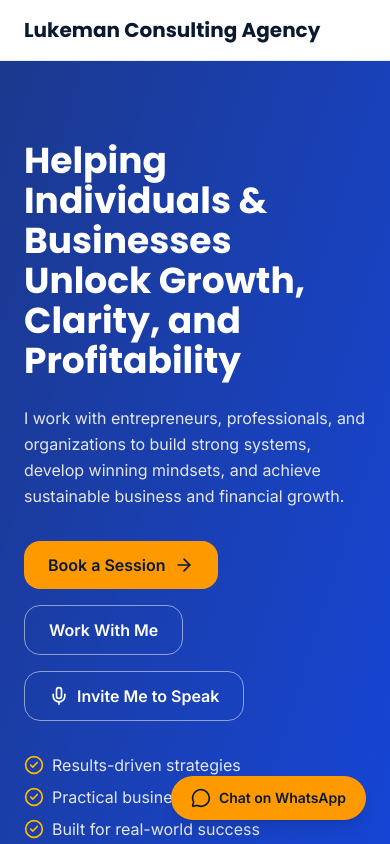
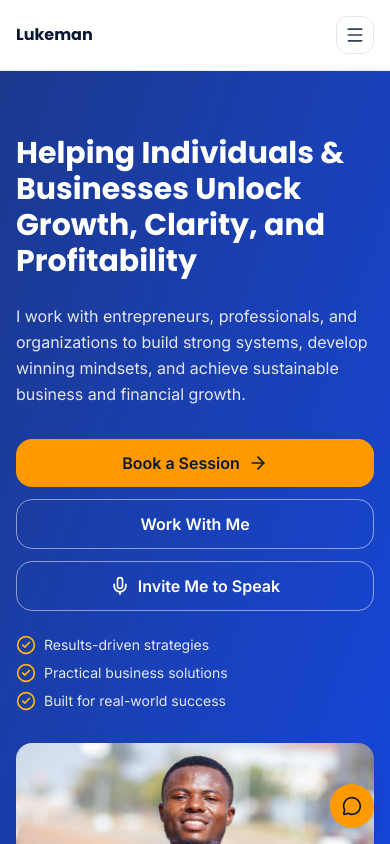
Before and after one commit to Benchog/lukeman-website, a Next.js app: page / in a window 390 px wide. Shown: the top 844 px of the page. Built offline with nearby package versions, Linux system fonts and the light colour scheme.

Commit message:
Optimize mobile layout, nav, and client-focused content

```diff
--- a/app/about/page.tsx
+++ b/app/about/page.tsx
@@ -9,8 +9,8 @@
 
 export default function AboutPage() {
   return (
-    <section className="py-20">
-      <div className="max-w-7xl mx-auto px-6 grid gap-10 lg:grid-cols-2 items-center">
+    <section className="py-16 sm:py-20">
+      <div className="max-w-7xl mx-auto px-4 sm:px-6 grid gap-8 sm:gap-10 lg:grid-cols-2 items-center">
         <Image
           src="/Lukeman.jpeg"
           alt="Lukeman Tahiru - Business Consultant"
@@ -20,7 +20,7 @@
           loading="lazy"
         />
         <div>
-          <h1 className="text-4xl md:text-6xl font-bold text-[#0A192F]">About Me</h1>
+          <h1 className="text-3xl sm:text-4xl md:text-6xl font-bold text-[#0A192F]">About Me</h1>
           <p className="mt-6 text-gray-600 leading-relaxed">
             I am an Agricultural Engineer turned Business Development Enthusiast, Consultant, and Mentor with a strong passion for helping people and businesses reach their full potential.
           </p>
@@ -34,7 +34,7 @@
               { icon: Users, label: "Personal development and mindset transformation" },
               { icon: CheckCircle2, label: "Financial growth and sustainability" },
             ].map(({ icon: Icon, label }) => (
-              <div key={label} className="rounded-2xl bg-slate-50 p-4">
+              <div key={label} className="rounded-2xl bg-slate-50 p-4 sm:p-5">
                 <div className="bg-amber-100 p-3 rounded-xl w-fit">
                   <Icon className="w-6 h-6 text-amber-600" />
                 </div>
--- a/app/contact/page.tsx
+++ b/app/contact/page.tsx
@@ -9,13 +9,13 @@
 
 export default function ContactPage() {
   return (
-    <section className="py-20 bg-slate-50">
-      <div className="max-w-7xl mx-auto px-6">
-        <h1 className="text-4xl md:text-6xl font-bold text-[#0A192F]">Let&apos;s Start a Conversation</h1>
+    <section className="py-16 sm:py-20 bg-slate-50">
+      <div className="max-w-7xl mx-auto px-4 sm:px-6">
+        <h1 className="text-3xl sm:text-4xl md:text-6xl font-bold text-[#0A192F]">Let&apos;s Start a Conversation</h1>
         <p className="mt-4 text-gray-600 leading-relaxed max-w-2xl">
           Let&apos;s work together to build something meaningful and impactful.
         </p>
-        <div className="mt-10 grid gap-6 md:grid-cols-3">
+        <div className="mt-8 sm:mt-10 grid gap-4 sm:gap-6 md:grid-cols-3">
           {[
             { icon: Mail, title: "Email", value: "lukemantahiru@gmail.com", href: "mailto:lukemantahiru@gmail.com" },
             { icon: Phone, title: "Phone", value: "0599117796 / 0500834031", href: "tel:+233599117796" },
@@ -25,7 +25,7 @@
               key={title}
               href={href}
               target={href.startsWith("http") ? "_blank" : undefined}
-              className="rounded-2xl bg-white p-6 shadow-lg transition-all duration-300 hover:scale-[1.02] hover:shadow-xl"
+              className="rounded-2xl bg-white p-5 sm:p-6 shadow-lg transition-all duration-300 hover:scale-[1.02] hover:shadow-xl"
             >
               <div className="bg-amber-100 p-3 rounded-xl w-fit">
                 <Icon className="w-6 h-6 text-amber-600" />
--- a/components/home-hero.tsx
+++ b/components/home-hero.tsx
@@ -13,40 +13,40 @@
 
 export function HomeHero() {
   return (
-    <section className="py-20 bg-gradient-to-br from-blue-900 to-blue-700">
-      <div className="max-w-7xl mx-auto px-6 grid gap-10 lg:grid-cols-2 items-center">
+    <section className="py-16 sm:py-20 bg-gradient-to-br from-blue-900 to-blue-700">
+      <div className="max-w-7xl mx-auto px-4 sm:px-6 grid gap-8 sm:gap-10 lg:grid-cols-2 items-center">
         <motion.div initial={{ opacity: 0, x: -20 }} animate={{ opacity: 1, x: 0 }} transition={{ duration: 0.7 }}>
-          <h1 className="text-4xl md:text-6xl font-bold text-white">
+          <h1 className="text-3xl sm:text-4xl md:text-6xl font-bold text-white">
             Helping Individuals & Businesses Unlock Growth, Clarity, and Profitability
           </h1>
           <p className="mt-6 text-gray-200 leading-relaxed max-w-xl">
             I work with entrepreneurs, professionals, and organizations to build strong systems, develop winning mindsets, and achieve sustainable business and financial growth.
           </p>
-          <div className="mt-8 flex flex-wrap gap-4">
+          <div className="mt-8 flex flex-col sm:flex-row sm:flex-wrap gap-3 sm:gap-4">
             <Link
               href="https://calendly.com/lukemantahiru/30min?month=2026-04"
               target="_blank"
-              className="rounded-2xl bg-amber-500 px-6 py-3 text-[#0A192F] font-semibold inline-flex items-center gap-2 transition-all duration-300 hover:scale-[1.02]"
+              className="w-full sm:w-auto justify-center rounded-2xl bg-amber-500 px-6 py-3 text-[#0A192F] font-semibold inline-flex items-center gap-2 transition-all duration-300 hover:scale-[1.02]"
             >
               Book a Session <ArrowRight className="w-5 h-5" />
             </Link>
             <Link
               href="/contact"
-              className="rounded-2xl border border-white/50 px-6 py-3 text-white font-semibold transition-all duration-300 hover:scale-[1.02]"
+              className="w-full sm:w-auto text-center rounded-2xl border border-white/50 px-6 py-3 text-white font-semibold transition-all duration-300 hover:scale-[1.02]"
             >
               Work With Me
             </Link>
             <Link
               href="/speaking"
-              className="rounded-2xl border border-white/50 px-6 py-3 text-white font-semibold transition-all duration-300 hover:scale-[1.02] inline-flex items-center gap-2"
+              className="w-full sm:w-auto justify-center rounded-2xl border border-white/50 px-6 py-3 text-white font-semibold transition-all duration-300 hover:scale-[1.02] inline-flex items-center gap-2"
             >
               <Mic className="w-5 h-5" />
               Invite Me to Speak
             </Link>
           </div>
-          <div className="mt-8 space-y-2">
+          <div className="mt-6 sm:mt-8 space-y-2">
             {bullets.map((item) => (
-              <p key={item} className="text-gray-200 flex items-center gap-2">
+              <p key={item} className="text-sm sm:text-base text-gray-200 flex items-center gap-2">
                 <CheckCircle2 className="w-5 h-5 text-amber-400" /> {item}
               </p>
             ))}
--- a/components/site-footer.tsx
+++ b/components/site-footer.tsx
@@ -3,10 +3,10 @@
 
 export function SiteFooter() {
   return (
-    <footer className="bg-[#0A192F] py-14">
-      <div className="max-w-7xl mx-auto px-6 grid gap-8 md:grid-cols-3">
+    <footer className="bg-[#0A192F] py-12 sm:py-14">
+      <div className="max-w-7xl mx-auto px-4 sm:px-6 grid gap-8 md:grid-cols-3">
         <div>
-          <p className="font-heading text-2xl font-bold text-white">
+          <p className="font-heading text-xl sm:text-2xl font-bold text-white">
             Lukeman Consulting Agency
           </p>
           <p className="mt-3 text-sm text-slate-300">Building people. Building businesses.</p>
--- a/components/site-header.tsx
+++ b/components/site-header.tsx
@@ -2,6 +2,8 @@
 
 import Link from "next/link";
 import { usePathname } from "next/navigation";
+import { Menu, X } from "lucide-react";
+import { useState } from "react";
 
 const links = [
   { href: "/", label: "Home" },
@@ -13,12 +15,30 @@
 
 export function SiteHeader() {
   const pathname = usePathname();
+  const [isOpen, setIsOpen] = useState(false);
+
+  const closeMenu = () => setIsOpen(false);
+
   return (
     <header className="sticky top-0 z-50 border-b border-slate-200/80 bg-white/95 backdrop-blur">
-      <div className="max-w-7xl mx-auto px-6 py-4 flex items-center justify-between">
-        <Link href="/" className="font-heading text-xl font-bold text-[#0A192F]">
-          Lukeman Consulting Agency
+      <div className="max-w-7xl mx-auto px-4 sm:px-6 py-4 flex items-center justify-between gap-3">
+        <Link
+          href="/"
+          className="font-heading text-base sm:text-xl font-bold text-[#0A192F] truncate max-w-[70%] sm:max-w-none"
+          onClick={closeMenu}
+        >
+          <span className="sm:hidden">Lukeman</span>
+          <span className="hidden sm:inline">Lukeman Consulting Agency</span>
         </Link>
+        <button
+          type="button"
+          onClick={() => setIsOpen((prev) => !prev)}
+          className="md:hidden inline-flex items-center justify-center rounded-xl border border-slate-200 p-2 text-slate-700"
+          aria-label="Toggle navigation"
+          aria-expanded={isOpen}
+        >
+          {isOpen ? <X className="h-5 w-5" /> : <Menu className="h-5 w-5" />}
+        </button>
         <nav className="hidden md:flex items-center gap-7">
           {links.map((link) => (
             <Link
@@ -40,6 +60,30 @@
           </Link>
         </nav>
       </div>
+      {isOpen ? (
+        <nav className="md:hidden border-t border-slate-200 bg-white px-4 pb-4 pt-3 space-y-1">
+          {links.map((link) => (
+            <Link
+              key={link.href}
+              href={link.href}
+              onClick={closeMenu}
+              className={`block rounded-xl px-3 py-2 text-sm font-medium ${
+                pathname === link.href ? "bg-amber-50 text-amber-700" : "text-slate-700 hover:bg-slate-50"
+              }`}
+            >
+              {link.label}
+            </Link>
+          ))}
+          <Link
+            href="https://calendly.com/lukemantahiru/30min?month=2026-04"
+            target="_blank"
+            onClick={closeMenu}
+            className="mt-2 block rounded-xl bg-amber-500 px-4 py-2.5 text-center text-sm font-semibold text-[#0A192F]"
+          >
+            Book a Session
+          </Link>
+        </nav>
+      ) : null}
     </header>
   );
 }
--- a/components/whatsapp-float.tsx
+++ b/components/whatsapp-float.tsx
@@ -6,10 +6,10 @@
     <Link
       href="https://wa.me/233599117796"
       target="_blank"
-      className="fixed bottom-6 right-6 z-50 inline-flex items-center gap-2 rounded-full bg-amber-500 px-5 py-3 text-sm font-semibold text-[#0A192F] shadow-lg transition-all duration-300 hover:scale-[1.02] hover:shadow-xl"
+      className="fixed bottom-4 right-4 sm:bottom-6 sm:right-6 z-50 inline-flex items-center gap-2 rounded-full bg-amber-500 px-3 sm:px-5 py-3 text-sm font-semibold text-[#0A192F] shadow-lg transition-all duration-300 hover:scale-[1.02] hover:shadow-xl"
     >
       <MessageCircle className="h-5 w-5" />
-      Chat on WhatsApp
+      <span className="hidden sm:inline">Chat on WhatsApp</span>
     </Link>
   );
 }
```
Also changed, not shown: app/page.tsx (+20 -20 lines), app/services/page.tsx (+6 -6 lines), app/speaking/page.tsx (+6 -6 lines).
